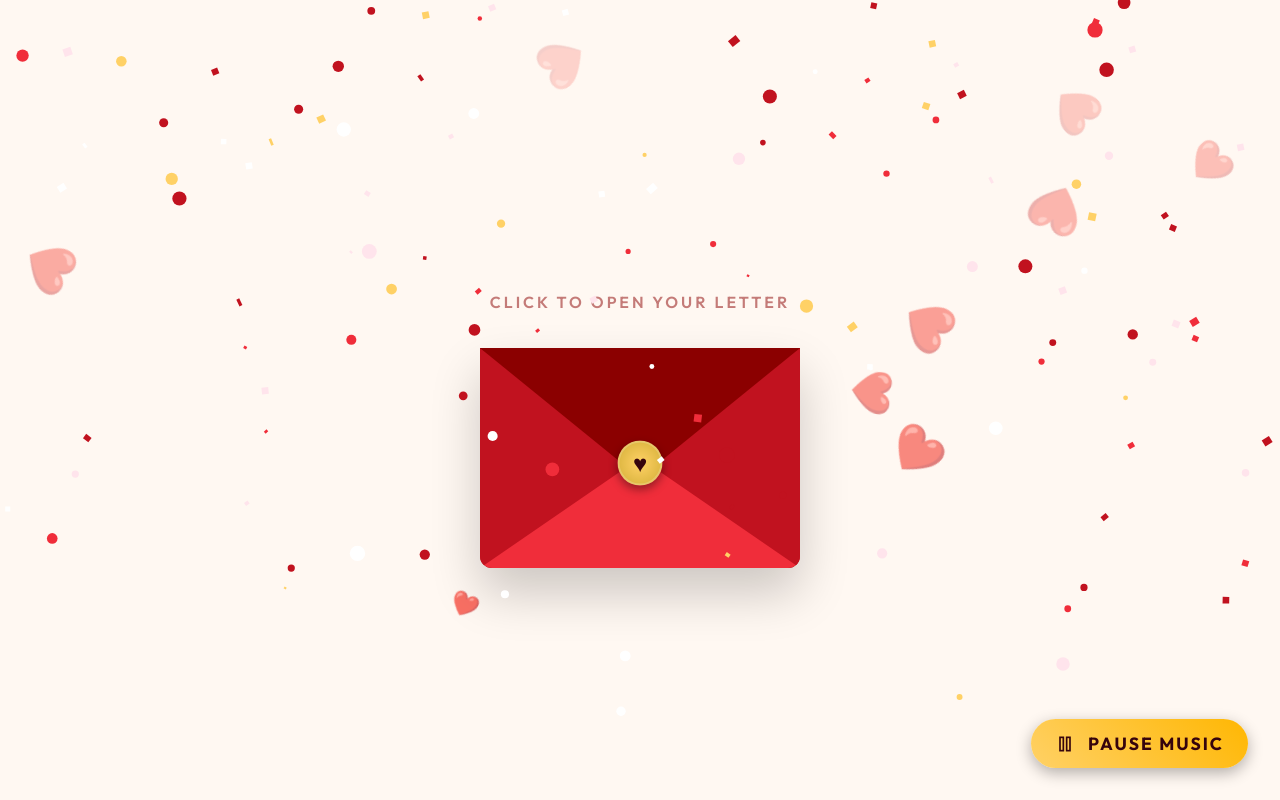
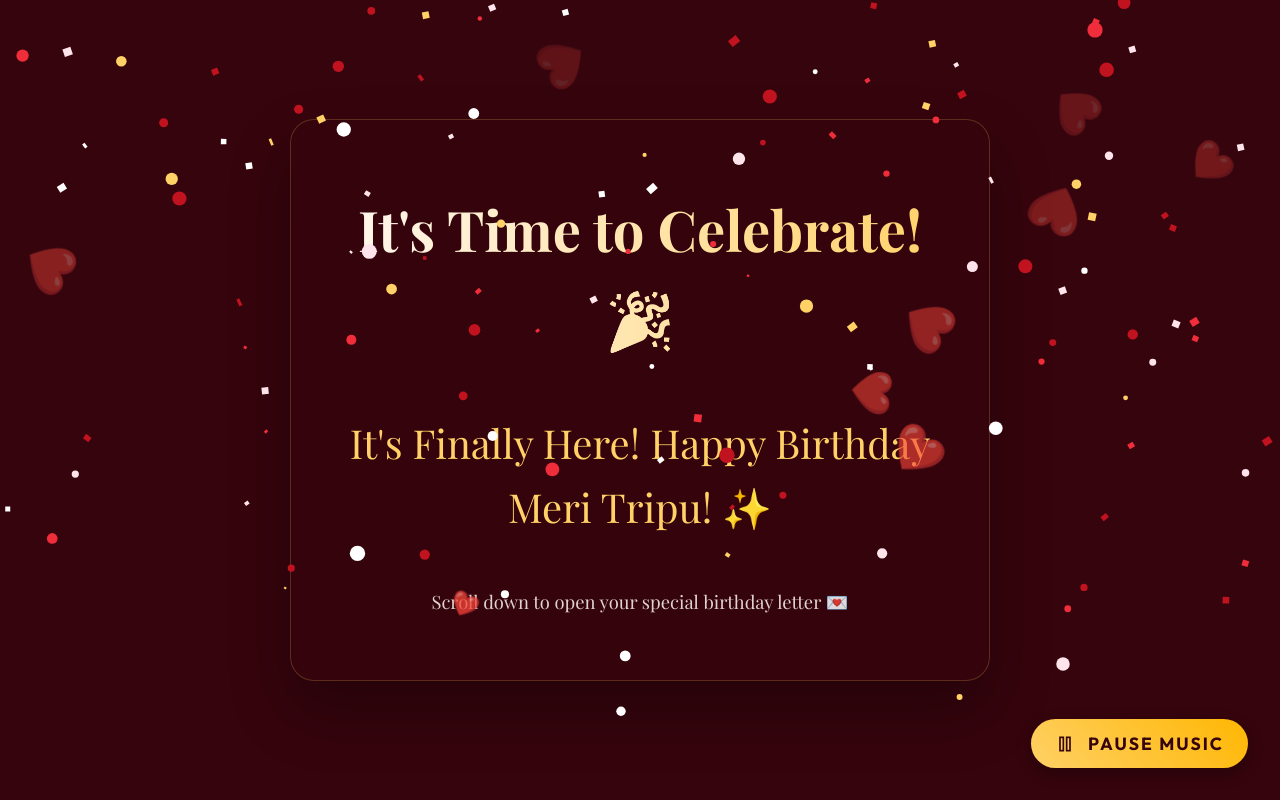
Before and after one commit to VaibhavKumar22/TB, a plain HTML site: page index.html in a window 1280 px wide. Both pictures are taken after a click on the button "OPEN YOUR SURPRISE". Shown: the top 800 px of the page. Drawn offline with nearby package versions, Linux system fonts and the light colour scheme; a web font is replaced by a local one.

Commit message:
Restore celebration wish section between landing and letter

```diff
--- a/config.js
+++ b/config.js
@@ -18,11 +18,11 @@ const CONFIG = {
         subtitle: "Today is all about celebrating you."
     },
 
-    // Countdown
-    countdown: {
-        // Format: YYYY-MM-DDTHH:MM:SS (Viewer's local time)
-        targetDate: "2026-11-22T00:00:00",
-        celebrationMessage: "It's Finally Here! Happy Birthday!"
+    // Birthday Wish (Between landing page and letter)
+    wish: {
+        heading: "It's Time to Celebrate! 🎉",
+        message: "It's Finally Here! Happy Birthday Meri Tripu! ✨",
+        hint: "Scroll down to open your special birthday letter 💌"
     },
 
     // Personal Message
--- a/index.html
+++ b/index.html
@@ -44,6 +44,15 @@
                 <source src="assets/music/birthday-song.mp3" type="audio/mpeg">
             </audio>
         </div>
+
+        <!-- Birthday Wish Section -->
+        <section id="wish-section" class="section burgundy-bg">
+            <div class="glass-card reveal gold-border-subtle">
+                <h2 id="wish-heading" class="section-title gold-gradient-text font-serif">It's Time to Celebrate! 🎉</h2>
+                <div id="wish-message" class="celebration-text font-serif gold-text">It's Finally Here! Happy Birthday! ✨</div>
+                <p id="wish-hint" class="cream-text font-serif" style="font-size: 1.15rem; opacity: 0.85; margin-top: 1rem;">Scroll down to open your special birthday letter 💌</p>
+            </div>
+        </section>
 
         <!-- Message Section (Envelope) -->
         <section id="message-section" class="section cream-bg">
--- a/script.js
+++ b/script.js
@@ -12,6 +12,15 @@ document.addEventListener('DOMContentLoaded', () => {
     const titleText = CONFIG.landing.title.replace('{name}', CONFIG.recipientName);
     document.getElementById('landing-title').innerText = titleText;
     document.getElementById('landing-subtitle').innerText = CONFIG.landing.subtitle;
+
+    if (CONFIG.wish) {
+        const wishHeading = document.getElementById('wish-heading');
+        const wishMessage = document.getElementById('wish-message');
+        const wishHint = document.getElementById('wish-hint');
+        if (wishHeading) wishHeading.innerText = CONFIG.wish.heading;
+        if (wishMessage) wishMessage.innerText = CONFIG.wish.message;
+        if (wishHint) wishHint.innerText = CONFIG.wish.hint;
+    }
 
     document.getElementById('message-title').innerText = CONFIG.message.title;
     const letterMessage = document.getElementById('letter-message');
```
